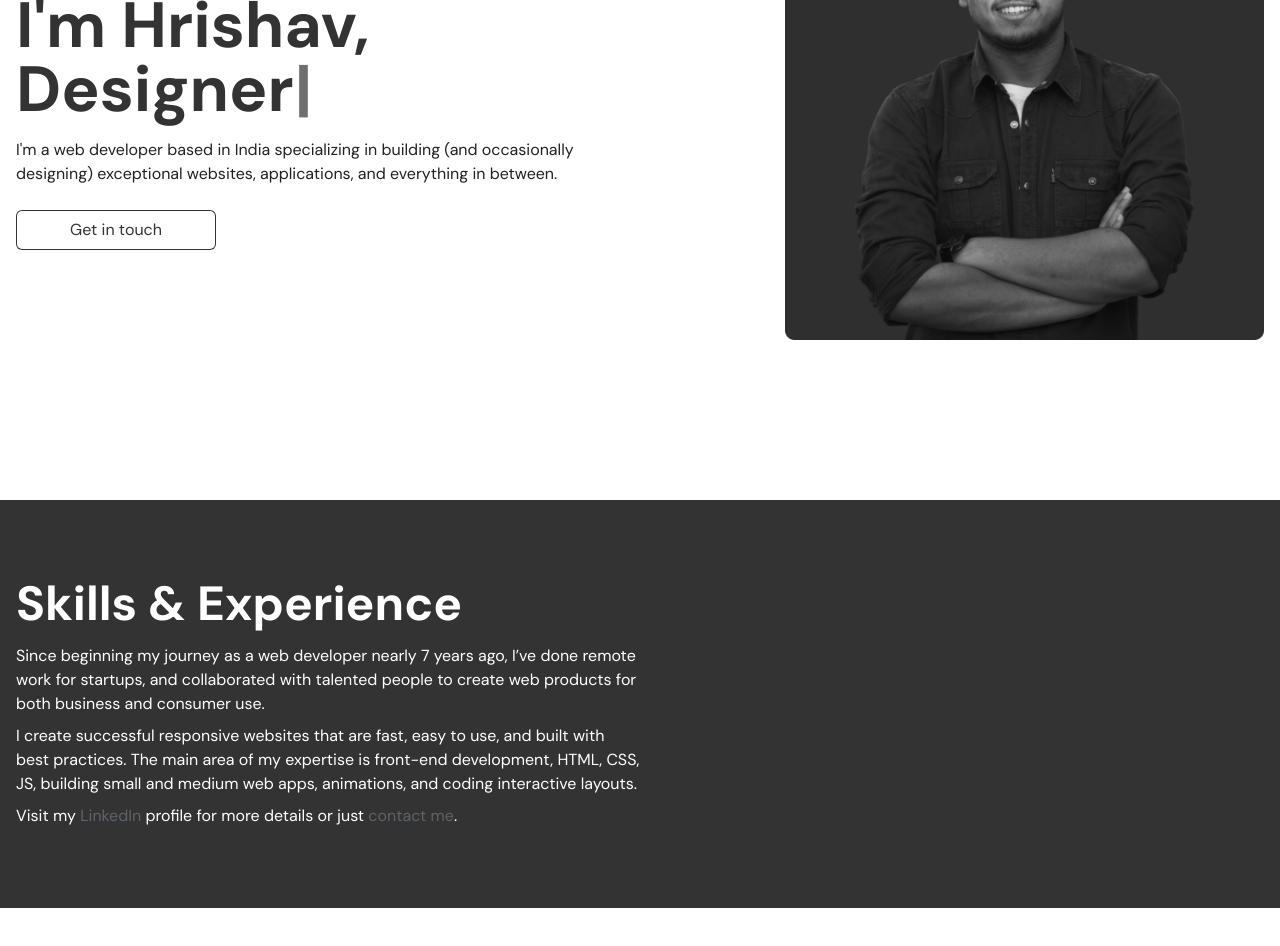
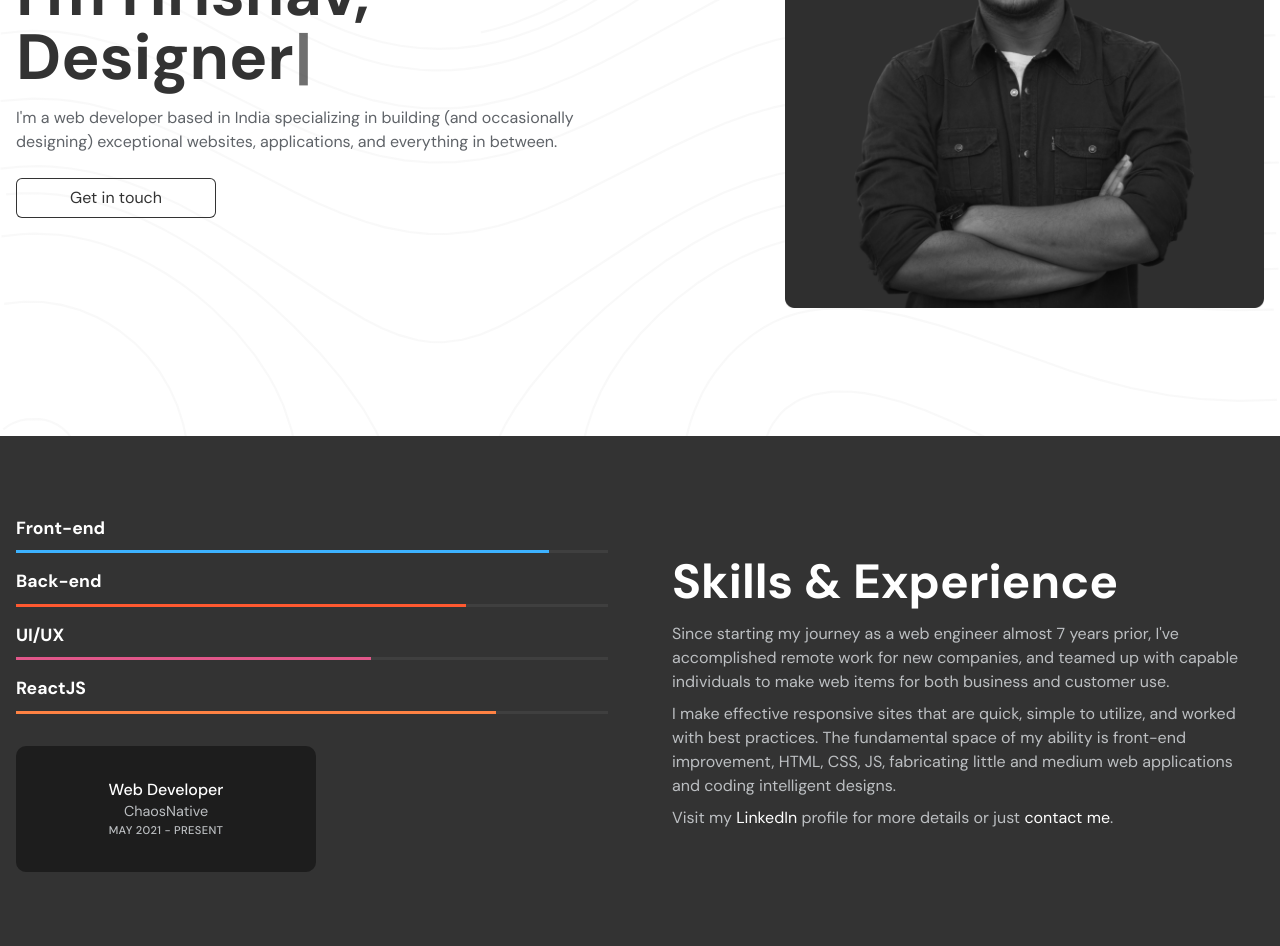
Before and after one commit to hrishavjha/portfolio-new, a Next.js app: page / in a window 1280 px wide. Shown: the part 400-1346 px from the top of the page. Before the commit the page ends 1308 px from the top, so only its background shows below. Built offline with nearby package versions, Linux system fonts and the light colour scheme.

Commit message:
Home page partially done

```diff
--- a/_layouts/Container.module.scss
+++ b/_layouts/Container.module.scss
@@ -23,8 +23,16 @@ div.heroCont {
   height: fit-content;
   padding: 2rem 0;
   margin-top: 60px;
+  background: linear-gradient(
+      180deg,
+      hsla(0, 0%, 100%, 0.96),
+      hsla(0, 0%, 100%, 0.96)
+    ),
+    url("/home/bg.svg");
+  background-repeat: no-repeat;
+  background-size: cover;
   @include mediumScreens {
     margin-top: 80px;
-    padding: 10rem 0;
+    padding: 8rem 0;
   }
 }
--- a/components/HomePage/Hero.jsx
+++ b/components/HomePage/Hero.jsx
@@ -32,7 +32,7 @@ const Hero = () => {
           <h1>Hi,</h1>
           <h1>I'm Hrishav,</h1>
           <h1 id="typewriter"></h1>
-          <Paragraph className="max-w-xl mt-4">
+          <Paragraph hint className="sm:max-w-xl mt-4">
             I'm a web developer based in India specializing in building (and
             occasionally designing) exceptional websites, applications, and
             everything in between.
--- a/components/HomePage/Home.module.scss
+++ b/components/HomePage/Home.module.scss
@@ -10,6 +10,7 @@ div.heroCont {
   flex-direction: column;
   gap: 2rem;
   @include mediumScreens {
+    gap: 4rem;
     flex-direction: row;
   }
   div.leftCont {
@@ -80,16 +81,87 @@ div.heroCont {
 
 div.skillContFluid {
   background: $primary-text;
-  padding: 5rem 0;
+  padding: 2rem 0;
   width: 100%;
+  @include mediumScreens {
+    padding: 5rem 0;
+  }
   div.skillCont {
     display: flex;
     justify-content: space-between;
-    flex-direction: column;
+    flex-direction: column-reverse;
+    gap: 2rem;
     @include mediumScreens {
       flex-direction: row;
+      gap: 4rem;
     }
     div.leftCont {
+      width: 100%;
+      @include mediumScreens {
+        width: 50%;
+      }
+      div.skillSliders {
+        display: grid;
+        gap: 1rem;
+        width: 100%;
+        div.slider {
+          width: 100%;
+          h3 {
+            color: #ffffff;
+            font-size: 1rem;
+            font-weight: 700;
+            @include mediumScreens {
+              font-size: 1.1rem;
+            }
+          }
+          div.sliderBar {
+            margin-top: 0.5rem;
+            height: 3px;
+            background-color: #3f3f3f;
+          }
+        }
+      }
+      div.jobExp {
+        margin-top: 2rem;
+        div.jobCard {
+          border-radius: 10px;
+          background: #1d1d1d;
+          padding: 2rem 1.5rem;
+          display: flex;
+          flex-direction: column;
+          align-items: center;
+          @include smallScreens {
+            max-width: 300px;
+          }
+          h3 {
+            color: #ffffff;
+            font-size: 0.9rem;
+            font-weight: 500;
+            @include mediumScreens {
+              font-size: 1rem;
+            }
+          }
+          p.company {
+            color: #bcbfc2;
+            font-size: 0.85rem;
+            @include mediumScreens {
+              font-size: 0.9rem;
+            }
+          }
+          p.timeSpan {
+            color: #bcbfc2;
+            text-transform: uppercase;
+            font-size: 0.7rem;
+            font-weight: 500;
+            letter-spacing: 0.02rem;
+          }
+        }
+      }
+    }
+    div.rightCont {
+      display: flex;
+      flex-direction: column;
+      justify-content: center;
       width: 100%;
       @include mediumScreens {
         width: 50%;
--- a/components/HomePage/Skills.jsx
+++ b/components/HomePage/Skills.jsx
@@ -2,27 +2,87 @@ const { Container } = require("@layouts/Container");
 const { ContainerFluid } = require("@layouts/Container");
 import styles from "@components/HomePage/Home.module.scss";
 import { Paragraph } from "@includes/Texts";
+import Link from "next/link";
 
 const Skills = () => {
+  const Skills = [
+    {
+      name: "Front-end",
+      perc: 90,
+      color: "#3DB2FF"
+    },
+    {
+      name: "Back-end",
+      perc: 76,
+      color: "#ff5930"
+    },
+    {
+      name: "UI/UX",
+      perc: 60,
+      color: "#E1578A"
+    },
+    {
+      name: "ReactJS",
+      perc: 81,
+      color: "#FF8243"
+    }
+  ];
+
   return (
     <ContainerFluid className={styles.skillContFluid}>
       <Container className={styles.skillCont}>
         <div className={styles.leftCont}>
+          <div className={styles.skillSliders}>
+            {Skills.map(skill => (
+              <div key={skill.name} className={styles.slider}>
+                <h3>{skill.name}</h3>
+                <div className={styles.sliderBar}>
+                  <div
+                    className="h-full"
+                    style={{ width: `${skill.perc}%`, background: skill.color }}
+                  ></div>
+                </div>
+              </div>
+            ))}
+          </div>
+          <div className={styles.jobExp}>
+            <div className={styles.jobCard}>
+              <h3>Web Developer</h3>
+              <p className={styles.company}>ChaosNative</p>
+              <p className={styles.timeSpan}>May 2021 - Present</p>
+            </div>
+          </div>
+        </div>
+        <div className={styles.rightCont}>
           <h2>Skills & Experience</h2>
-          <Paragraph dark className="mt-4">
-            Since beginning my journey as a web developer nearly 7 years ago,
-            I’ve done remote work for startups, and collaborated with talented
-            people to create web products for both business and consumer use.
+          <Paragraph dark className="mt-4 text-dark_hint">
+            Since starting my journey as a web engineer almost 7 years prior,
+            I've accomplished remote work for new companies, and teamed up with
+            capable individuals to make web items for both business and customer
+            use.
           </Paragraph>
-          <Paragraph dark className="mt-2">
-            I create successful responsive websites that are fast, easy to use,
-            and built with best practices. The main area of my expertise is
-            front-end development, HTML, CSS, JS, building small and medium web
-            apps, animations, and coding interactive layouts.
+          <Paragraph dark className="mt-2 text-dark_hint">
+            I make effective responsive sites that are quick, simple to utilize,
+            and worked with best practices. The fundamental space of my ability
+            is front-end improvement, HTML, CSS, JS, fabricating little and
+            medium web applications and coding intelligent designs.
           </Paragraph>
-          <Paragraph dark className="mt-2">
-            Visit my <span className="text-hint">LinkedIn</span> profile for
-            more details or just <span className="text-hint">contact me</span>.
+          <Paragraph dark className="mt-2 text-dark_hint">
+            Visit my{" "}
+            <Link href="https://www.linkedin.com/in/hrishavjha/">
+              <a
+                target="_blank"
+                rel="noreferrer noopener"
+                className="text-white"
+              >
+                LinkedIn
+              </a>
+            </Link>{" "}
+            profile for more details or just{" "}
+            <Link href="/contact">
+              <a className="text-white">contact me</a>
+            </Link>
+            .
           </Paragraph>
         </div>
       </Container>
--- a/styles/globals.css
+++ b/styles/globals.css
@@ -31,7 +31,7 @@ button {
 }
 
 ::selection {
-  background: #333333;
+  background: #000;
   color: #fff;
 }
 
@@ -44,6 +44,6 @@ body::-webkit-scrollbar-track {
 }
 
 body::-webkit-scrollbar-thumb {
-  background-color: #333333;
+  background-color: #000;
   border-radius: 5px;
 }
--- a/tailwind.config.js
+++ b/tailwind.config.js
@@ -33,6 +33,7 @@ module.exports = {
       white: colors.white,
       blue: colors.blue,
       hint: "#5f6368",
+      dark_hint: "#bcbfc2",
       hint_bg: "#F8F9FA"
     }
   },
```
Also changed, not shown: public/home/bg.svg (added).
